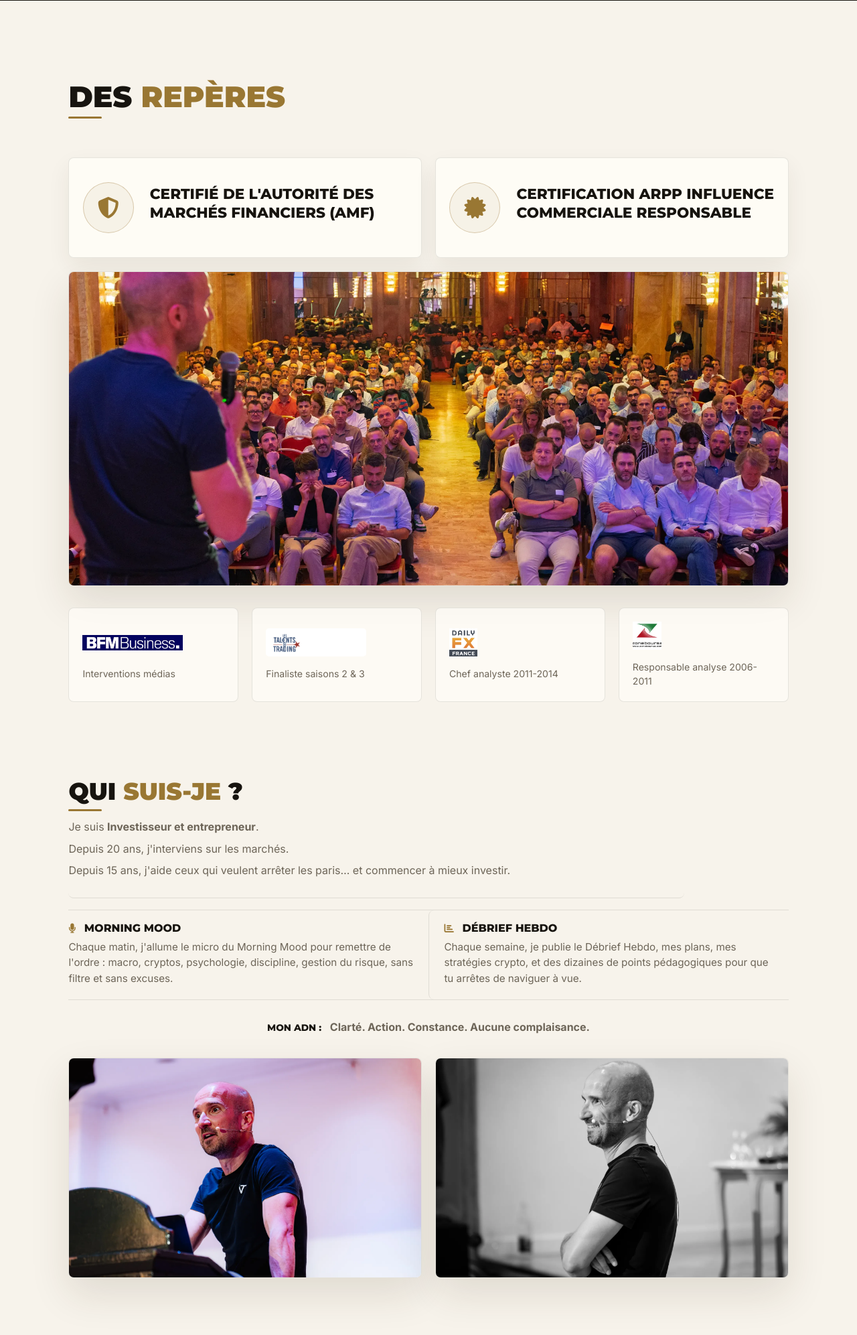
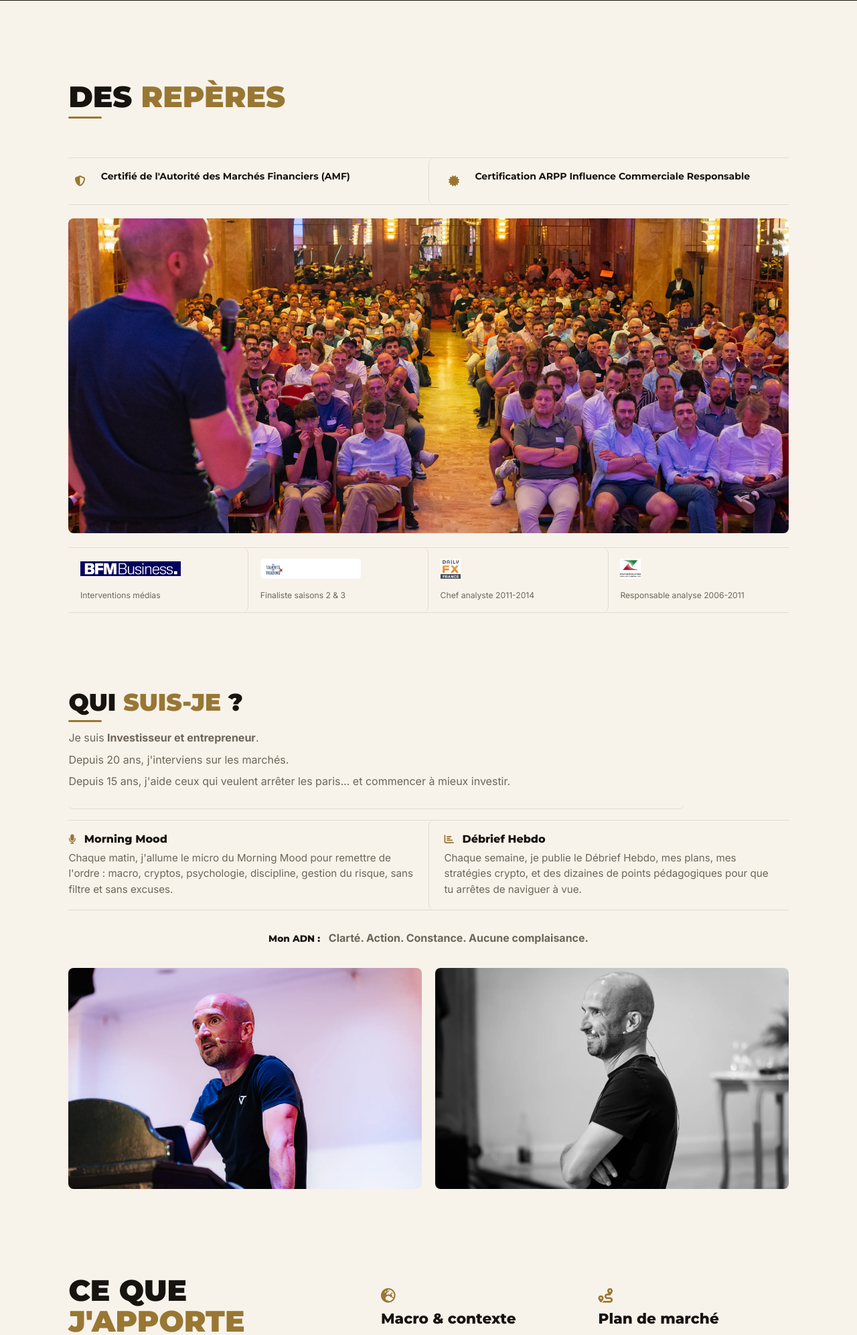
Before and after one commit to thesakia/xavierfenaux, a PHP site: page / in a window 1280 px wide. Shown: the part 848-2841 px from the top of the page at 67% size. Run offline with PHP 8.4, Linux system fonts and the light colour scheme.

Commit message:
Remove excessive card framing

```diff
--- a/www/css/style.css
+++ b/www/css/style.css
@@ -3228,9 +3228,13 @@ body {
 .cta-card h3,
 .interview-rdv-card h3,
 .latest-item h3,
-.testimonial-card h3 {
+.testimonial-card h3,
+.contact-item h3,
+.certification-card h3 {
     font-size: clamp(1.1rem, 1.7vw, 1.35rem);
     margin-bottom: 0.85rem;
+    text-transform: none;
+    letter-spacing: 0;
 }
 
 .card p,
@@ -3468,3 +3472,200 @@ body {
         margin-top: 0.35rem;
     }
 }
+
+/* Minimal frames pass */
+.card,
+.cta-card,
+.benefit-item,
+.latest-item,
+.testimonial-card,
+.contact-item,
+.youtube-content,
+.ivt-description,
+.golf-card,
+.running-card,
+.certification-card,
+.reference-logo-card,
+.social-card {
+    background: transparent;
+    border: 0;
+    box-shadow: none;
+}
+
+.card:hover,
+.cta-card:hover,
+.benefit-item:hover,
+.latest-item:hover,
+.testimonial-card:hover,
+.contact-item:hover,
+.social-card:hover,
+.card.reveal.visible:hover,
+.cta-card.reveal.visible:hover {
+    transform: none;
+    border-color: transparent;
+    box-shadow: none;
+}
+
+.certifications-grid {
+    gap: 0;
+    border-top: 1px solid var(--border-soft);
+    border-bottom: 1px solid var(--border-soft);
+}
+
+.certification-card {
+    min-height: 0;
+    grid-template-columns: auto 1fr;
+    gap: 0.9rem;
+    padding: 1.1rem 1.25rem 1.1rem 0;
+}
+
+.certification-card + .certification-card {
+    padding-left: 1.25rem;
+    border-left: 1px solid var(--border-soft);
+}
+
+.certification-mark {
+    width: 34px;
+    height: 34px;
+    border: 0;
+    background: transparent;
+}
+
+.certification-mark i {
+    font-size: 1rem;
+}
+
+.certification-card h3 {
+    font-size: clamp(0.88rem, 1vw, 0.98rem);
+    line-height: 1.35;
+    font-weight: 700;
+}
+
+.reference-strip {
+    margin-top: 1.3rem;
+    gap: 0;
+    border-top: 1px solid var(--border-soft);
+    border-bottom: 1px solid var(--border-soft);
+}
+
+.reference-logo-card {
+    min-height: 0;
+    padding: 1rem 1.1rem;
+    border-right: 1px solid var(--border-soft);
+}
+
+.reference-logo-card:last-child {
+    border-right: 0;
+}
+
+.reference-logo {
+    height: 30px;
+}
+
+.reference-logo-card span {
+    font-size: 0.76rem;
+}
+
+.section-photo,
+.spotify-embed-container {
+    border: 0;
+    box-shadow: none;
+}
+
+.section-photo {
+    background: transparent;
+}
+
+.cta-grid,
+.latest-grid,
+.testimonials-grid,
+.contact-grid,
+.social-grid {
+    gap: 0;
+    border-top: 1px solid var(--border-soft);
+    border-bottom: 1px solid var(--border-soft);
+}
+
+.cta-card,
+.latest-item,
+.testimonial-card,
+.contact-item,
+.social-card {
+    border-right: 1px solid var(--border-soft);
+    border-radius: 0;
+}
+
+.cta-card:last-child,
+.latest-item:last-child,
+.testimonial-card:last-child,
+.contact-item:last-child,
+.social-card:last-child {
+    border-right: 0;
+}
+
+.platform-logo {
+    background: transparent;
+    border: 0;
+    padding: 0;
+    min-height: 0;
+}
+
+.card-icon,
+.cta-icon {
+    font-size: 1.35rem;
+    margin-bottom: 0.75rem;
+}
+
+.cta-icon i {
+    font-size: 1.35rem;
+}
+
+.latest-item,
+.testimonial-card,
+.contact-item {
+    text-align: left;
+}
+
+.latest-item h3,
+.testimonial-card h3,
+.contact-item h3 {
+    color: var(--text-primary);
+}
+
+@media (max-width: 900px) {
+    .certifications-grid,
+    .reference-strip,
+    .cta-grid,
+    .latest-grid,
+    .testimonials-grid,
+    .contact-grid,
+    .social-grid {
+        gap: 0;
+    }
+
+    .certification-card,
+    .reference-logo-card,
+    .cta-card,
+    .latest-item,
+    .testimonial-card,
+    .contact-item,
+    .social-card {
+        border-right: 0;
+        border-bottom: 1px solid var(--border-soft);
+    }
+
+    .certification-card + .certification-card {
+        padding-left: 0;
+        border-left: 0;
+    }
+
+    .certification-card:last-child,
+    .reference-logo-card:last-child,
+    .cta-card:last-child,
+    .latest-item:last-child,
+    .testimonial-card:last-child,
+    .contact-item:last-child,
+    .social-card:last-child {
+        border-bottom: 0;
+    }
+}
```
